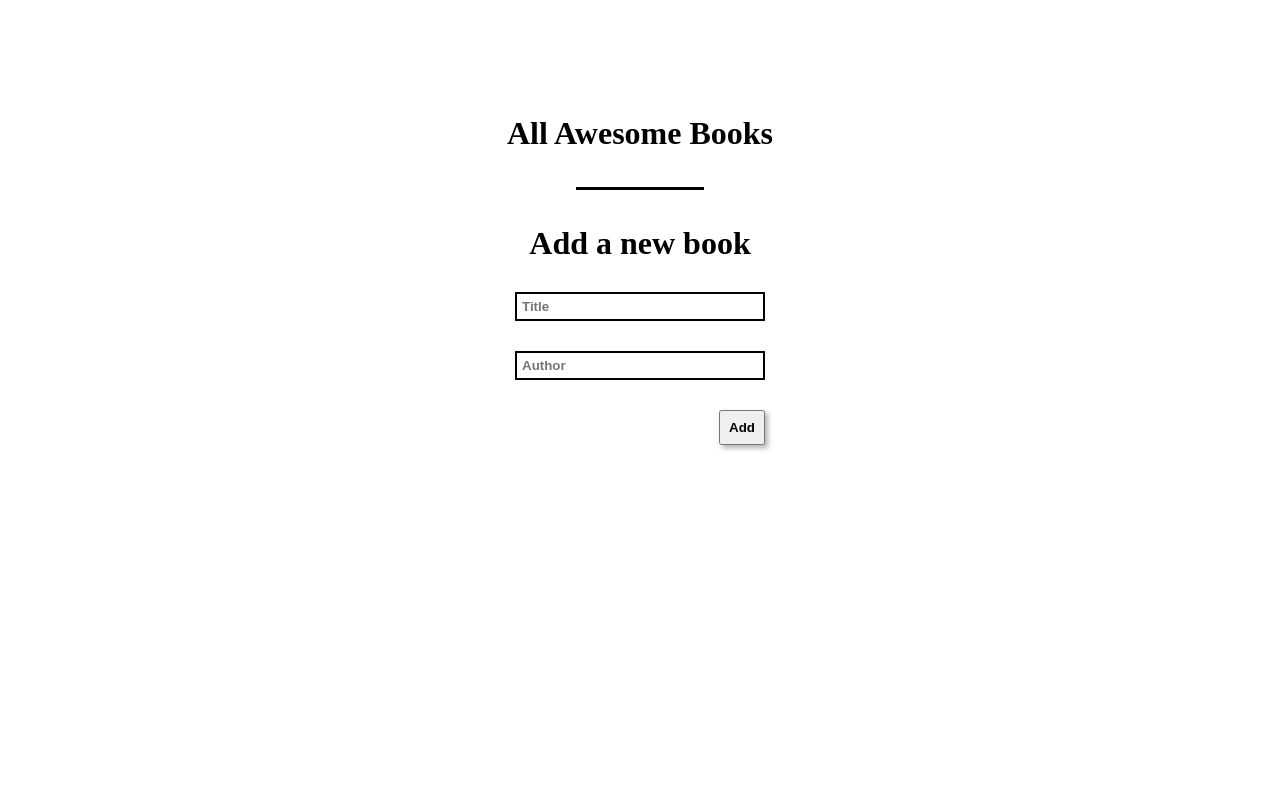
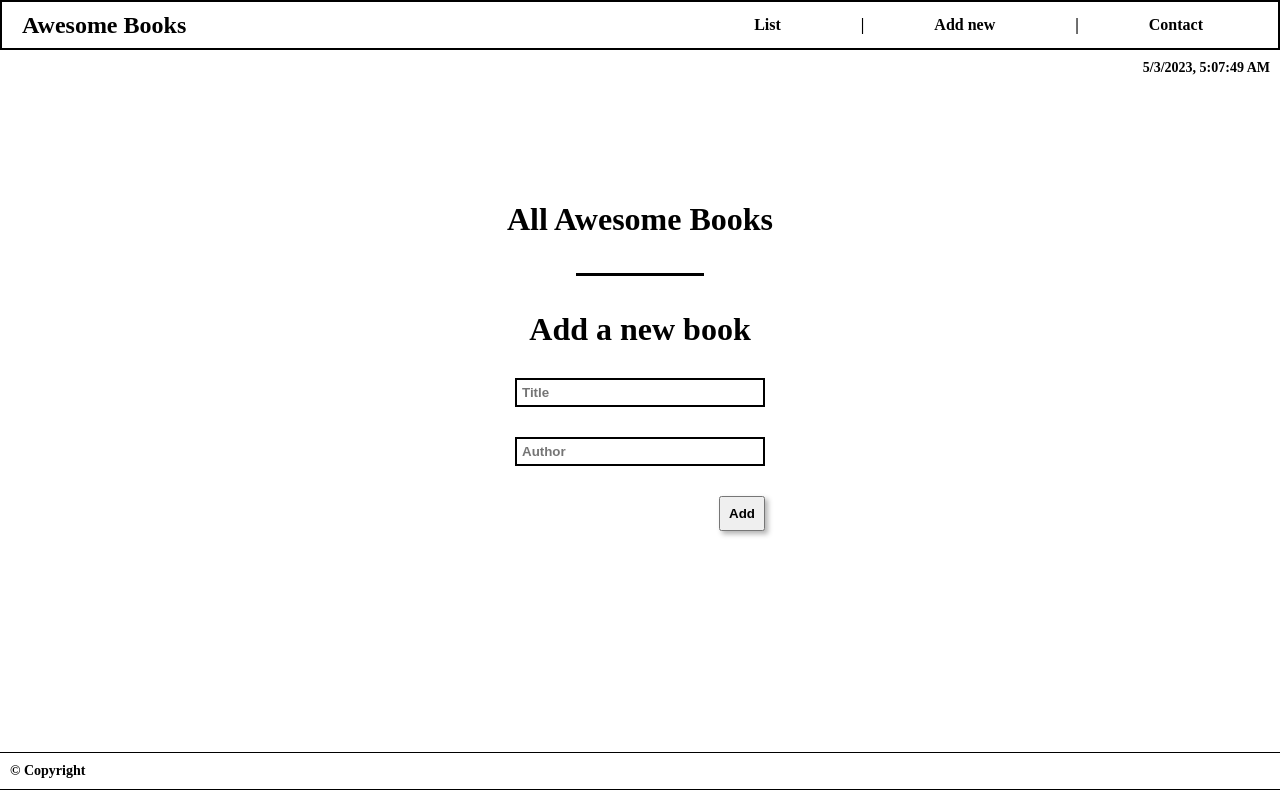
Before and after one commit to mailsg/Awesome-Books, a website: page index.html in a window 1280 px wide. Drawn offline with Linux system fonts and the light colour scheme.

Commit message:
Add nav bar, date-time display and copyright

```diff
--- a/index.css
+++ b/index.css
@@ -71,3 +71,67 @@ hr {
 #data tr:nth-child(odd) {
   background-color: #fff;
 }
+
+#navbar {
+  display: flex;
+  justify-content: space-between;
+  align-items: center;
+  background-color: white;
+  color: #fff;
+  height: 50px;
+  padding: 0 20px;
+  border: 2px solid black;
+}
+
+#navbar .logo h2 {
+  margin: 0;
+  color: black;
+}
+
+#navbar .links ul {
+  list-style: none;
+  margin: 0;
+  padding: 0;
+  display: flex;
+}
+
+#navbar .links ul li {
+  margin-right: 40px;
+}
+
+#navbar .links ul li.separator {
+  margin-left: 10px;
+  color: black;
+}
+
+#navbar .links ul li:last-child {
+  margin-right: 40px;
+}
+
+#navbar .links ul li a {
+  color: black;
+  text-decoration: none;
+  font-weight: bold;
+}
+
+#datetime {
+  text-align: right;
+  padding: 10px;
+  font-size: 14px;
+  background-color: white;
+}
+
+#copyright {
+  position: fixed;
+  bottom: 10px;
+  left: 0;
+  width: 100%;
+  background-color: white;
+  color: black;
+  font-size: 14px;
+  font-weight: bold;
+  text-align: left;
+  padding: 10px;
+  border-top: 1px solid #000;
+  border-bottom: 1px solid #000;
+}
--- a/index.html
+++ b/index.html
@@ -8,6 +8,30 @@
     <link rel="stylesheet" href="index.css" />
 </head>
 <body>
+    <!-- Navigation Bar-->
+    <nav id="navbar">
+
+        <div class="logo">
+          <h2>Awesome Books</h2>
+        </div>
+
+        <div class="links">
+          <ul>
+            <li><a href="#">List</a></li>
+            <li class="separator">|</li>
+            <li><a href="#">Add new</a></li>
+            <li class="separator">|</li>
+            <li><a href="#">Contact</a></li>
+          </ul>
+        </div>
+    </nav>
+
+    <!-- Date time display-->
+
+    <div id="datetime"></div>
+
+    <!-- Main Frame-->
+
     <div class="wrap">
         <h1>All Awesome Books</h1>
         <table id="data">
@@ -30,6 +54,11 @@
             </ul>
         </form>
     </div>
+
+    <!-- Copyright-->
+
+    <div id="copyright">&copy; Copyright</div>
+
     <script src="script.js"></script>
 </body>
 </html>
--- a/script.js
+++ b/script.js
@@ -59,3 +59,12 @@ function removeBookWrapper(id) {
 document.addEventListener('DOMContentLoaded', () => {
   BookManager.loadData();
 });
+
+function updateTime() {
+  const now = new Date();
+  const dateTimeElement = document.getElementById('datetime');
+  dateTimeElement.innerText = now.toLocaleString();
+}
+
+updateTime();
+setInterval(updateTime, 1000);
```
